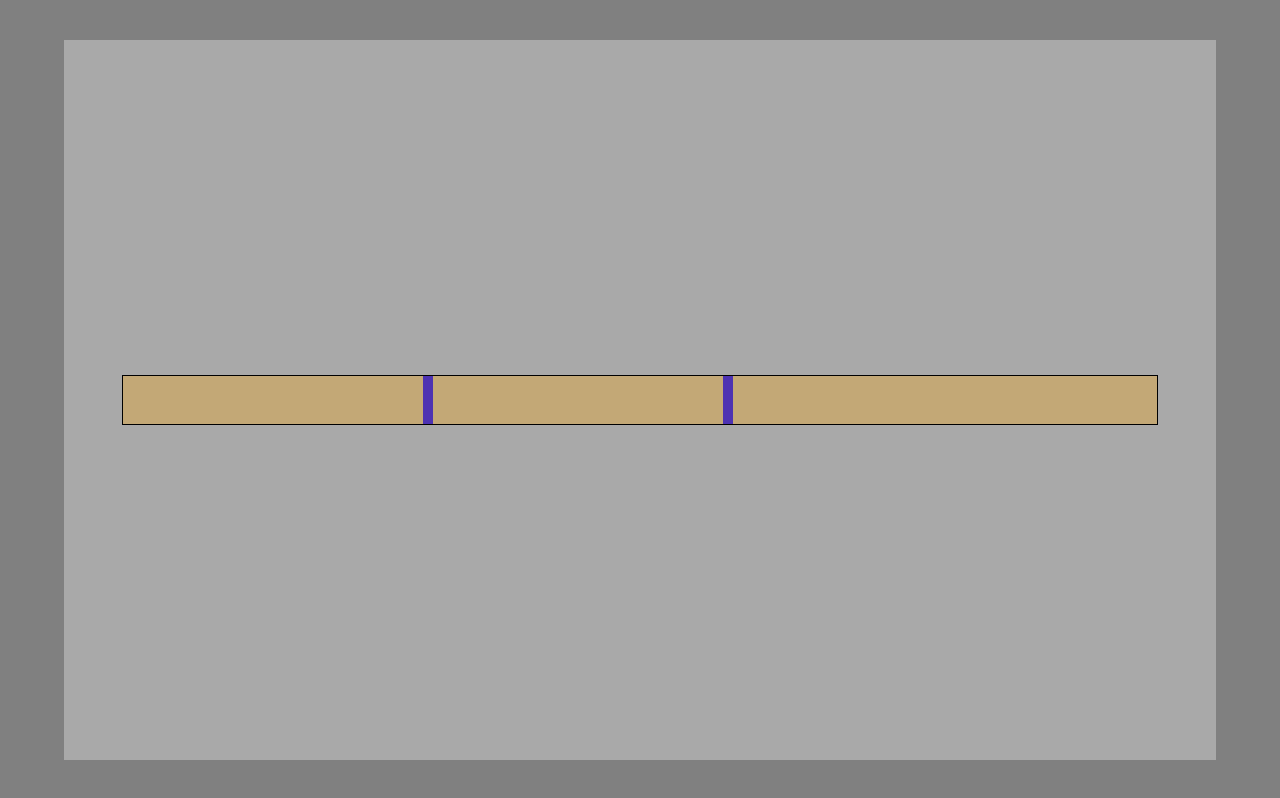
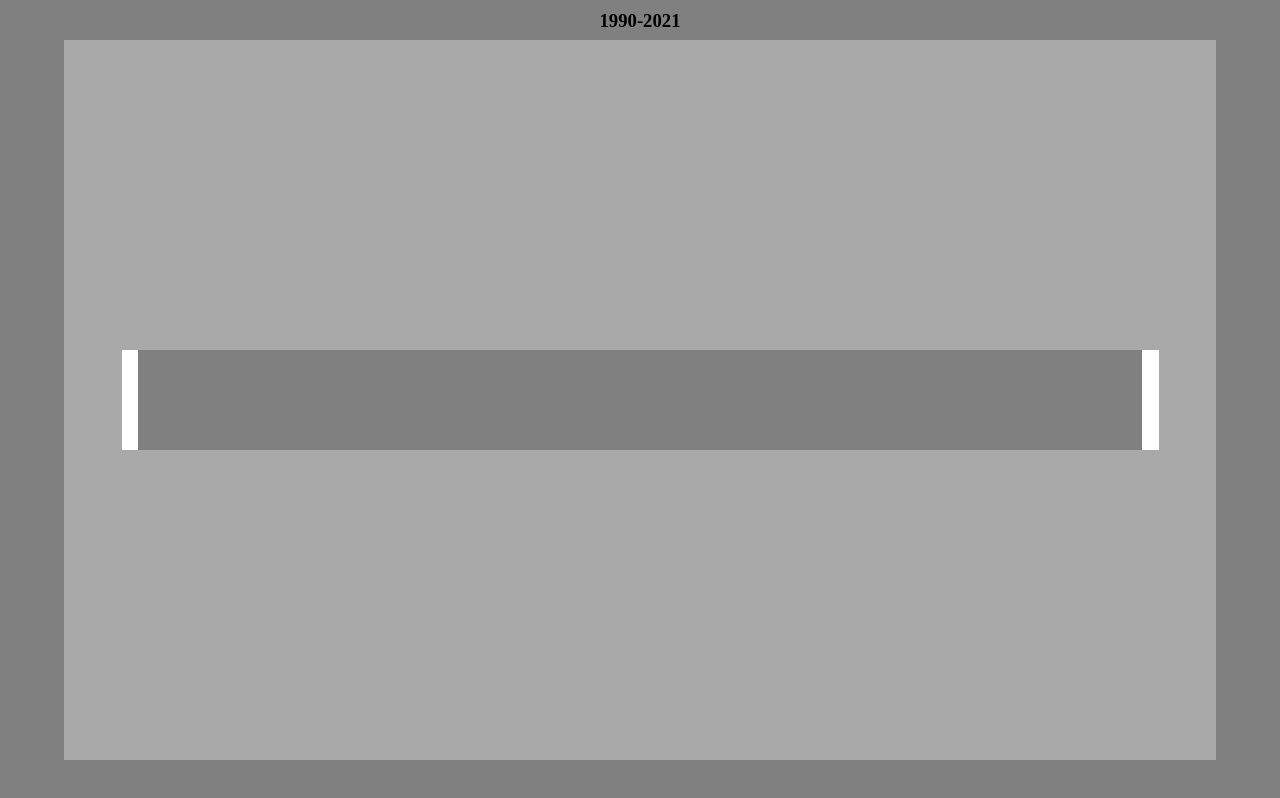
Before and after one commit to aiacuone/Multi-Range-Slider, a React (Create React App) app: page / in a window 1280 px wide. Built offline with nearby package versions, Linux system fonts and the light colour scheme.

Commit message:
complete redesign, used small divs instead of percentages or pixels as a way to navigate thumbs, remaining is getting component to use props

```diff
--- a/src/MultiRange.js
+++ b/src/MultiRange.js
@@ -1,93 +1,80 @@
-import React, { useRef, useEffect, useState } from 'react'
+import React, { useState, useEffect } from 'react'
 import './multiRange.css'
 
 export default function MultiRange() {
-	let [totalTrackWidth, setTotalTrackWidth] = useState()
-	let [thumbMin, setThumbMin] = useState(300)
-	let [thumbMax, setThumbMax] = useState(600)
-	let [trackCursorPosition, setTrackCursorPosition] = useState()
-	let [dragMax, setDragMax] = useState(false)
-	let [dragMin, setDragMin] = useState(false)
-	let track = useRef()
-
 	let min = 1990
 	let max = 2021
-	let pixelRatio = Math.round(totalTrackWidth / (max - min))
+	let arr = []
+
+	let [trackMouseDown, setTrackMouseDown] = useState(false)
+	let [minThumb, setMinThumb] = useState(1990)
+	let [maxThumb, setMaxThumb] = useState(2021)
+
+	for (let i = min; i < max + 1; i++) {
+		arr.push(i)
+	}
+
+	let sections = arr.map((item) => {
+		return (
+			<div
+				onClick={() =>
+					Math.abs(minThumb - item) < Math.abs(maxThumb - item)
+						? setMinThumb(item)
+						: setMaxThumb(item)
+				}
+				class={'section ' + item}
+				onMouseEnter={() => {
+					if (trackMouseDown) {
+						if (Math.abs(minThumb - item) < Math.abs(maxThumb - item)) {
+							setMinThumb(item)
+						} else {
+							setMaxThumb(item)
+						}
+					}
+				}}
+				style={{
+					background:
+						item < minThumb || item > maxThumb ? 'rgb(36, 36, 36)' : 'grey',
+				}}>
+				{minThumb == item && (
+					<div class="thumbContainer min">
+						<div class="thumb min" />
+					</div>
+				)}
+				{maxThumb == item && (
+					<div class="thumbContainer max">
+						<div class="thumb max" />
+					</div>
+				)}
+			</div>
+		)
+	})
 
 	useEffect(() => {
-		setTotalTrackWidth(track.current.clientWidth)
-
-		if (dragMin && trackCursorPosition % pixelRatio < 5) {
-			console.log(trackCursorPosition / pixelRatio)
-			setThumbMin(trackCursorPosition)
-		}
-		if (dragMax && trackCursorPosition % pixelRatio < 5) {
-			setThumbMax(trackCursorPosition)
-		}
-
-		document.body.addEventListener('mouseleave', handleMouseUp)
-		document.body.addEventListener('mouseup', handleMouseUp)
-		window.addEventListener('resize', handleResize)
-
+		document.body.addEventListener('mouseup', () => setTrackMouseDown(false))
+		document.body.addEventListener('mouseleave', () => setTrackMouseDown(false))
 		return () => {
-			document.body.removeEventListener('mouseleave', handleMouseUp)
-			window.removeEventListener('resize', handleResize)
-			document.body.removeEventListener('mouseup', handleMouseUp)
+			document.body.removeEventListener('mouseup', () =>
+				setTrackMouseDown(false)
+			)
+			document.body.removeEventListener('mouseleave', () =>
+				setTrackMouseDown(false)
+			)
 		}
 	})
 
-	function handleResize() {
-		setTotalTrackWidth(track.current.clientWidth)
-	}
-
-	function handleMouseUp() {
-		setDragMax(false)
-		setDragMin(false)
-	}
-
-	function handleMouseDown() {
-		// console.log(Math.abs(trackCursorPosition - thumbMin))
-		Math.abs(trackCursorPosition - thumbMin) <
-		Math.abs(trackCursorPosition - thumbMax)
-			? setDragMin(true)
-			: setDragMax(true)
-	}
-	// function handleMouseDown(callback) {
-	// 	callback(true)
-	// }
-
-	// console.log(dragMin, dragMax)
-
-	// console.log(pixelRatio)
-
 	return (
 		<div class="multiRange">
-			<div ref={track} class="track">
-				<div class="visualTrack" style={{ width: pixelRatio * (max - min) }} />
-
-				<div
-					class="thumb min"
-					onMouseMove={(e) => {
-						setTrackCursorPosition(e.pageX - e.target.parentElement.offsetLeft)
-					}}
-					// onMouseDown={() => handleMouseDown(setDragMin)}
-					style={{ left: thumbMin }}
-				/>
-				<div
-					class="thumb max"
-					onMouseMove={(e) => {
-						setTrackCursorPosition(e.pageX - e.target.parentElement.offsetLeft)
-					}}
-					// onMouseDown={() => handleMouseDown(setDragMax)}
-					style={{ left: thumbMax }}
-				/>
-				<div
-					class="tracker"
-					onMouseMove={(e) => {
-						setTrackCursorPosition(e.pageX - e.target.parentElement.offsetLeft)
-					}}
-					onMouseDown={handleMouseDown}
-				/>
+			{
+				<h3>
+					{minThumb}-{maxThumb}
+				</h3>
+			}
+			<div
+				class="track"
+				onMouseUp={() => setTrackMouseDown(false)}
+				onMouseDown={() => setTrackMouseDown(true)}>
+				{sections}
 			</div>
 		</div>
 	)
--- a/src/index.css
+++ b/src/index.css
@@ -1,7 +1,11 @@
-*{
+
+*, *::after, *::before {
   margin: 0;
   padding: 0;
   box-sizing: border-box;
+  -webkit-user-select: none;
+	-webkit-user-drag: none;
+	-webkit-app-region: no-drag;
 }
 
 .app{
--- a/src/multiRange.css
+++ b/src/multiRange.css
@@ -1,38 +1,40 @@
 .multiRange{
   width: 90%;
   height: 90%;
+  background: darkgrey;
   display: flex;
   justify-content: center;
   align-items: center;
-  background: darkgrey;
 }
 
 .track{
   width: 90%;
-  height: 50px;
-  border: 1px black solid;
-  /* opacity: .3; */
-  position: relative;
+  height: 100px;
+  display: flex;
+  justify-content: center;
+  cursor: pointer;
+  align-items: center;
 }
 
-.tracker{
+.section{
+  height: 100%;
+  width: 100%;
+  display: flex;
+}
+
+
+.thumbContainer{
   width: 100%;
   height: 100%;
-  background: orange;
-  opacity: .3;
-  position: absolute;
+  display: flex;
+}
+
+.thumbContainer.max{
+  justify-content: flex-end;
 }
 
 .thumb{
   height: 100%;
-  width: 10px;
-  background: blue;
-  position: absolute;
-  /* left: 0; */
+  width: 50%;
+  background: white;
 }
-
-.visualTrack{
-  height: 100%;
-  /* background: green; */
-  position: absolute;
-}
```
